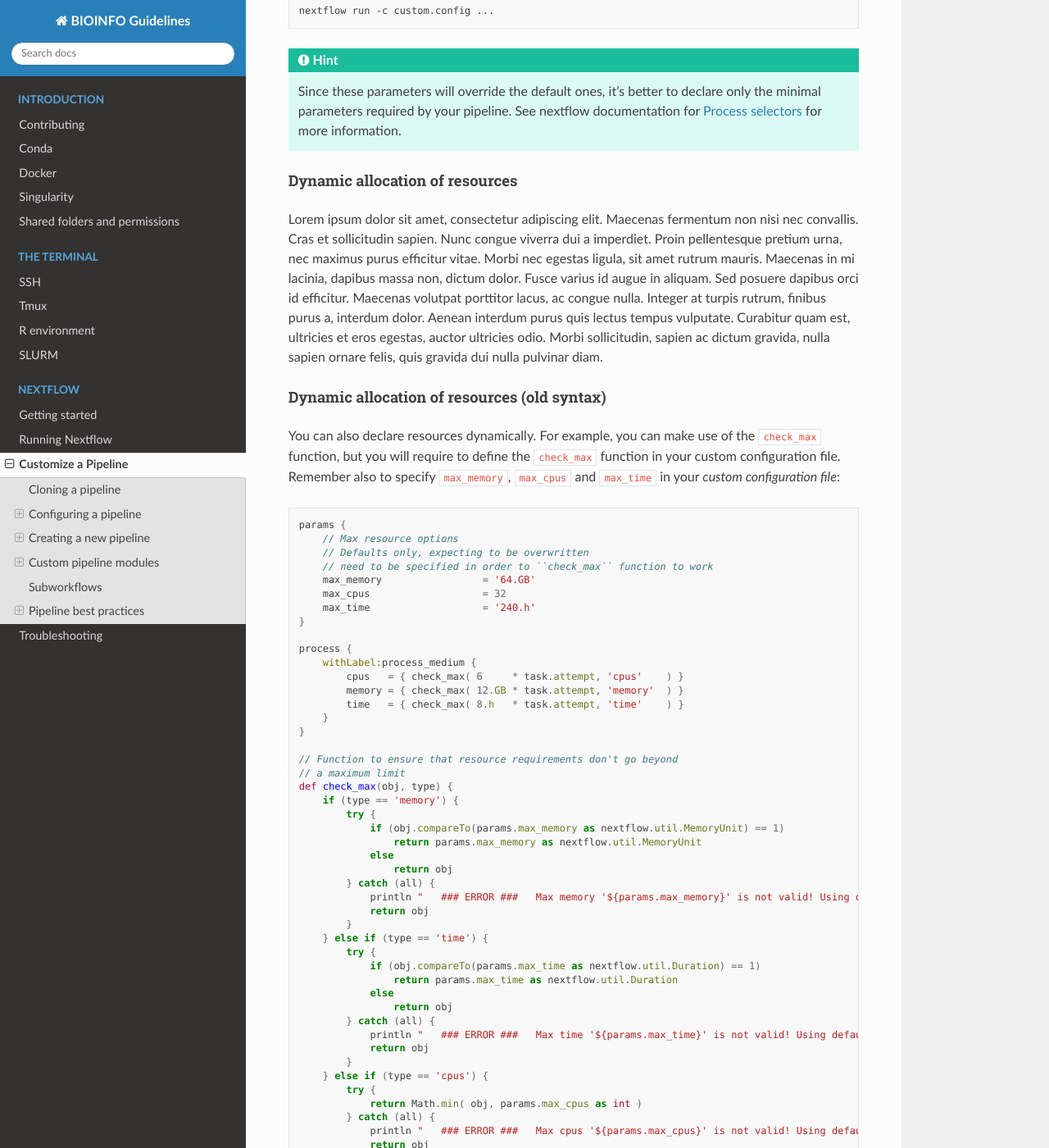
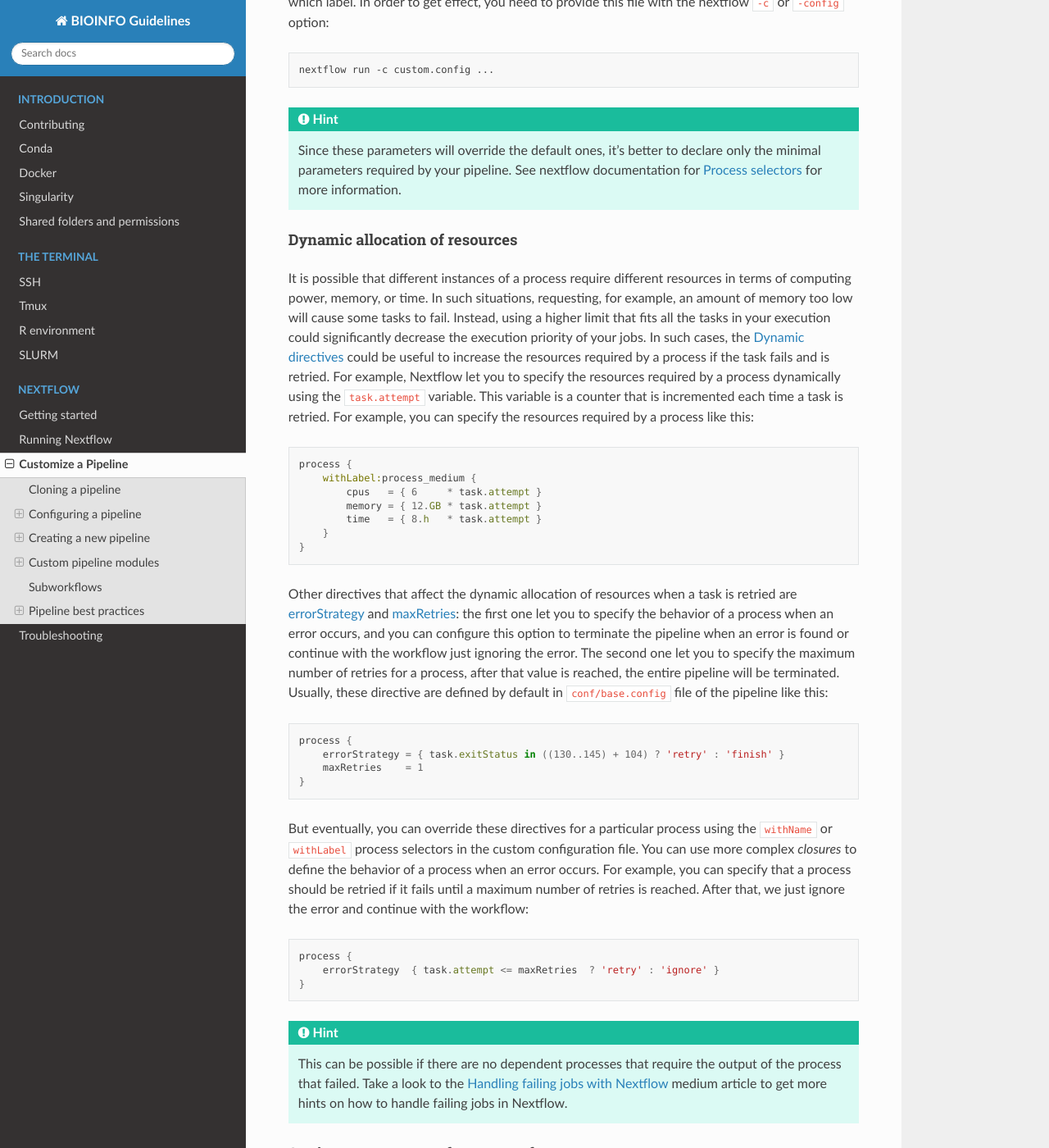
Before and after one commit to cnr-ibba/BIOINFO-guidelines, a Sphinx documentation site: the page built from docs/nextflow/customize.rst, in a window 1280 px wide and 1400 px high, scrolled down 4759 px. Shown: the whole window at 82% size. Built offline with Sphinx 7.4.7 and the Read the Docs theme 3.1.0, drawn with Linux system fonts in a browser that asks for light colours; some of the changed text lies outside the part shown.

Commit message:
:sparkles: describe resources allocation

```diff
--- a/docs/nextflow/customize.rst
+++ b/docs/nextflow/customize.rst
@@ -223,23 +223,122 @@ or ``-config`` option:
 Dynamic allocation of resources
 ^^^^^^^^^^^^^^^^^^^^^^^^^^^^^^^
 
-Lorem ipsum dolor sit amet, consectetur adipiscing elit. Maecenas fermentum non
-nisi nec convallis. Cras et sollicitudin sapien. Nunc congue viverra dui a imperdiet.
-Proin pellentesque pretium urna, nec maximus purus efficitur vitae. Morbi nec egestas
-ligula, sit amet rutrum mauris. Maecenas in mi lacinia, dapibus massa non, dictum
-dolor. Fusce varius id augue in aliquam. Sed posuere dapibus orci id efficitur.
-Maecenas volutpat porttitor lacus, ac congue nulla. Integer at turpis rutrum, finibus
-purus a, interdum dolor. Aenean interdum purus quis lectus tempus vulputate. Curabitur
-quam est, ultricies et eros egestas, auctor ultricies odio. Morbi sollicitudin, sapien
-ac dictum gravida, nulla sapien ornare felis, quis gravida dui nulla pulvinar diam.
+It is possible that different instances of a process require different resources
+in terms of computing power, memory, or time. In such situations, requesting, for example,
+an amount of memory too low will cause some tasks to fail. Instead, using a
+higher limit that fits all the tasks in your execution could significantly
+decrease the execution priority of your jobs. In such cases, the
+`Dynamic directives <https://www.nextflow.io/docs/latest/process.html#dynamic-directives>`_
+could be useful to increase the resources required by a process if the task fails
+and is retried. For example, Nextflow let you to specify the resources
+required by a process dynamically using the ``task.attempt`` variable. This variable
+is a counter that is incremented each time a task is retried. For example, you can
+specify the resources required by a process like this:
+
+.. code-block:: groovy
+
+  process {
+      withLabel:process_medium {
+          cpus   = { 6     * task.attempt }
+          memory = { 12.GB * task.attempt }
+          time   = { 8.h   * task.attempt }
+      }
+  }
+
+Other directives that affect the dynamic allocation of resources when a task is retried
+are `errorStrategy <https://www.nextflow.io/docs/latest/reference/process.html#errorstrategy>`_
+and `maxRetries <https://www.nextflow.io/docs/latest/reference/process.html#maxretries>`_:
+the first one let you to specify the behavior of a process when an error occurs,
+and you can configure this option to terminate the pipeline when an error is found or
+continue with the workflow just ignoring the error. The second one let you to specify the
+maximum number of retries for a process, after that value is reached, the entire
+pipeline will be terminated. Usually, these directive are defined by default in
+``conf/base.config`` file of the pipeline like this:
+
+.. code-block:: groovy
+
+  process {
+      errorStrategy = { task.exitStatus in ((130..145) + 104) ? 'retry' : 'finish' }
+      maxRetries    = 1
+  }
+
+But eventually, you can override these directives for a particular process using
+the ``withName`` or ``withLabel`` process selectors in the custom configuration file.
+You can use more complex *closures* to define the behavior of a process when an error
+occurs. For example, you can specify that a process should be retried if it fails
+until a maximum number of retries is reached. After that, we just ignore the error
+and continue with the workflow:
+
+.. code-block:: groovy
+
+  process {
+      errorStrategy  { task.attempt <= maxRetries  ? 'retry' : 'ignore' }
+  }
+
+.. hint::
+
+  This can be possible if there are no dependent processes that require the output
+  of the process that failed. Take a look to the
+  `Handling failing jobs with Nextflow <https://lucacozzuto.medium.com/handling-failing-jobs-with-nextflow-24405b97b679>`_
+  medium article to get more hints on how to handle failing jobs in Nextflow.
+
+Setting max amount of resources for a process
+^^^^^^^^^^^^^^^^^^^^^^^^^^^^^^^^^^^^^^^^^^^^^
+
+Nextflow will also let you to specify the maximum resources required by a process
+using the `resourceLimits <https://www.nextflow.io/docs/latest/reference/process.html#resourcelimits>`_
+directive: this could be specified at the task level or globally at the process level.
+In the latter case, you will set the maximum resources required by every process
+called by the pipeline. An example of how to specify the maximum resources required
+by a process is shown below:
+
+.. code-block:: groovy
+
+  process {
+      resourceLimits = [
+          cpus: 32,
+          memory: 64.GB
+      ]
+  }
+
+.. warning::
+
+  When using the `resourceLimits` directive, you are only declare the maximum
+  amount of resources that a process can require, you are not specifying the
+  total amount of resources that will be used by all the process during the
+  pipeline execution.
+
+.. hint::
+
+  The `resourceLimits` directive was introduced in Nextflow version ``24.04.0``:
+  the pipeline options ``--max_cpus``, ``--max_memory`` and ``--max_time`` are
+  deprecated and will be removed in future versions. If you need to work
+  with pipelines developed with older versions of Nextflow, you should use the
+  old ``check_max`` function to ensure that resource requirements don't exceed
+  a maximum limit. See the `Dynamic allocation of resources (old syntax)`_
+  section for more information.
+
+.. tip::
+
+  If you need to know if your pipeline support the newest ``resourceLimits`` directive,
+  take a look at ``nextflow.config`` file in the pipeline directory and in the
+  ``conf/base.config`` file: if the dynamic allocation of resources is managed by
+  the ``check_max`` function and by the ``max_cpus``, ``max_memory`` and ``max_time``
+  parameters, you should use the old syntax to manage resources.
+
 
 Dynamic allocation of resources (old syntax)
 ^^^^^^^^^^^^^^^^^^^^^^^^^^^^^^^^^^^^^^^^^^^^
 
-You can also declare resources dynamically. For example, you can make use of the
-``check_max`` function, but you will require to define the ``check_max`` function
-in your custom configuration file. Remember also to specify ``max_memory``, ``max_cpus``
-and ``max_time`` in your *custom configuration file*:
+Before version ``24.04.0``, Nextflow let you specify the maximum resources required
+by a process using the ``--max_cpus``, ``--max_memory`` and ``--max_time`` parameters.
+The resources were allocated dynamically using the ``check_max`` function, which
+needs to be included in the custom configuration file or in any files that make
+use of the ``check_max`` function to dynamically allocate resources.
+You should remember to specify a default value for ``max_memory``, ``max_cpus``,
+and ``max_time`` in your *custom configuration file* to avoid warnings
+when the ``check_max`` function is evaluated. An example of how to specify the maximum
+resources required by a process with the old syntax is shown below:
 
 .. code-block:: groovy
 
@@ -302,7 +401,27 @@ number of job submitted.
 .. hint::
 
   ``--max_cpus``, ``--max_memory`` and ``--max_time`` are parameters that can be
-  submitted using the nextflow *params file* or command line interface.
+  submitted using the nextflow *params file* or *command line interface*.
+
+Remove process limits
+^^^^^^^^^^^^^^^^^^^^^
+
+Sometimes could be convenient to remove the limits set by a process, for example
+a very long task that requires a lot of time to be completed: in this case, will
+be more convenient to avoid setting a walltime limit and let the *executor* choose
+the max allowed value. You can simply unset the time limit for a process by setting
+a ``null`` value for the time parameter in the custom configuration file, for example:
+
+.. code-block:: groovy
+
+  process {
+      withLabel:unlimited_time {
+          time   = null
+      }
+  }
+
+This will override all the time limits set by the process and will let the *executor*
+to choose the max allowed value (if supported).
 
 Provide custom parameters to a process
 ^^^^^^^^^^^^^^^^^^^^^^^^^^^^^^^^^^^^^^
@@ -325,6 +444,19 @@ each process independently, using ``ext.args``, ``ext.args2``, ``ext.args3``:
 so on. In a DSL2 pipeline, custom variables for each process are defined in
 ``conf/base.config`` file: take a look to this file to understand which variables
 are set by default in your pipeline and before adding new variables to a process.
+
+Change output file names
+^^^^^^^^^^^^^^^^^^^^^^^^
+
+Lorem ipsum dolor sit amet, consectetur adipiscing elit. Maecenas fermentum non
+nisi nec convallis. Cras et sollicitudin sapien. Nunc congue viverra dui a imperdiet.
+Proin pellentesque pretium urna, nec maximus purus efficitur vitae. Morbi nec egestas
+ligula, sit amet rutrum mauris. Maecenas in mi lacinia, dapibus massa non, dictum
+dolor. Fusce varius id augue in aliquam. Sed posuere dapibus orci id efficitur.
+Maecenas volutpat porttitor lacus, ac congue nulla. Integer at turpis rutrum, finibus
+purus a, interdum dolor. Aenean interdum purus quis lectus tempus vulputate. Curabitur
+quam est, ultricies et eros egestas, auctor ultricies odio. Morbi sollicitudin, sapien
+ac dictum gravida, nulla sapien ornare felis, quis gravida dui nulla pulvinar diam.
 
 Create a custom profile
 ^^^^^^^^^^^^^^^^^^^^^^^
```
